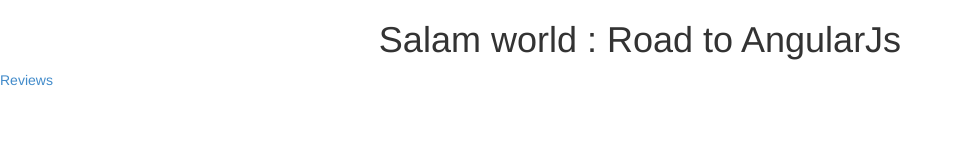
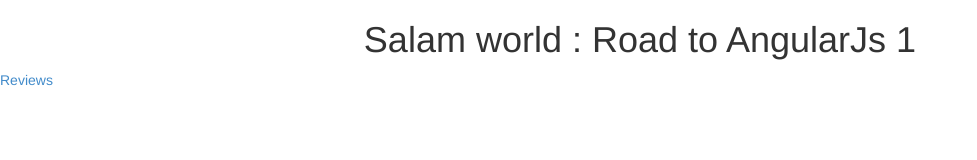
Before and after one commit to labzar/TestJenkinsJavascriptProject, a plain HTML site: page index.html in a window 1280 px wide. Shown: the whole page, without its empty margins (0-977 px from the left). Drawn offline with Linux system fonts and the light colour scheme; no server answers.

Commit message:
feat: add title to index.html

```diff
--- a/index.html
+++ b/index.html
@@ -7,7 +7,7 @@
 	<script src="products.js"></script>
 </head>
 <body>
-	<h1 style='text-align:center'>Salam world : Road to AngularJs</h1>
+	<h1 style='text-align:center'>Salam world : Road to AngularJs 1</h1>
 	<div ng-controller="StoreController as store">
 		<a href ng-submit="reviewCtrl.addReview(product)">Reviews</a>
 		<div class="list-group-item" ng-repeat="product in store.products">
```
